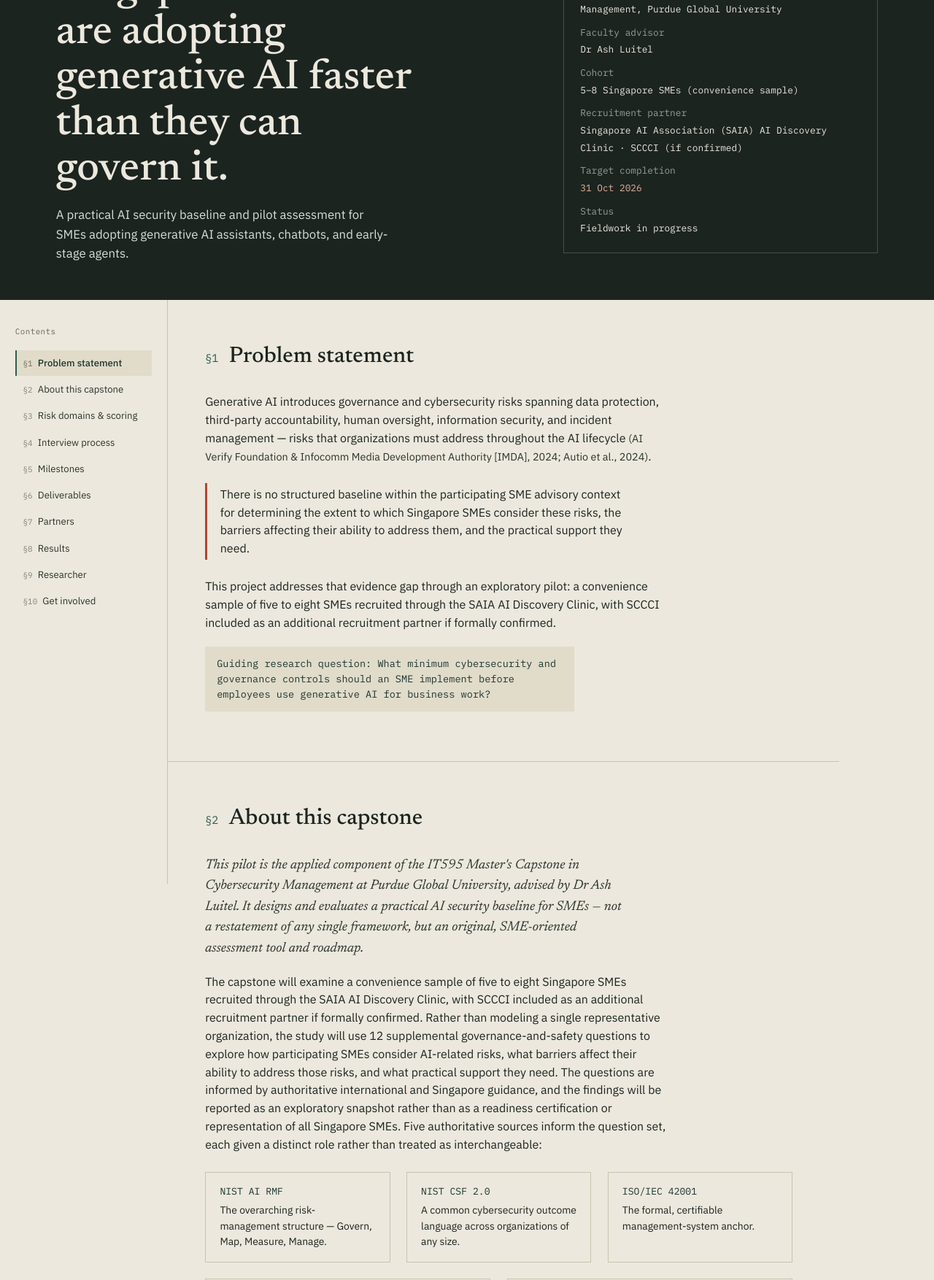
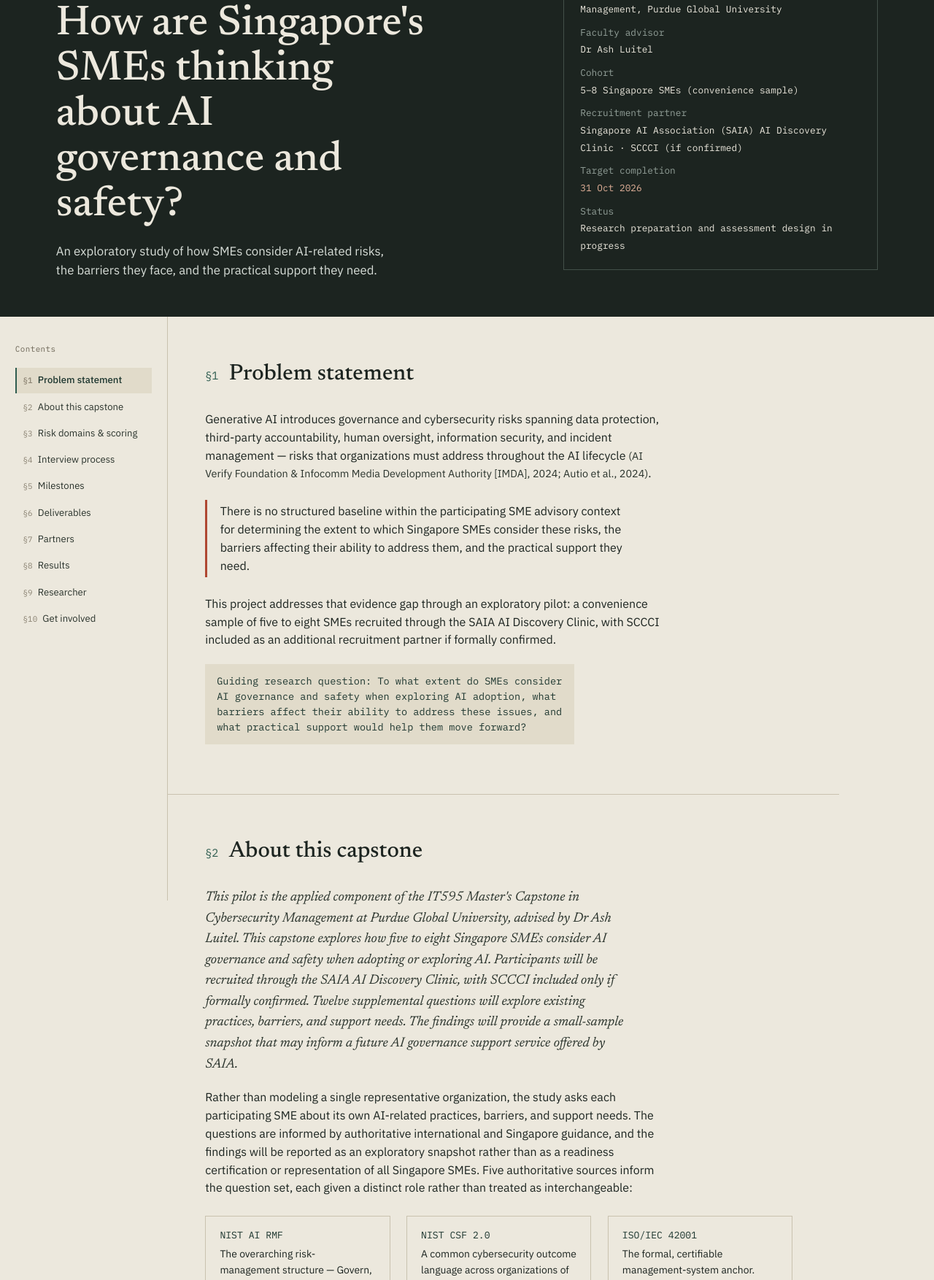
Before and after one commit to jedisecure/CAPSTONE-AI-Governance-SME, a plain HTML site: page index.html in a window 1280 px wide. Shown: the part 248-2002 px from the top of the page at 73% size. Drawn offline with Linux system fonts and the light colour scheme.

Commit message:
Add files via upload

```diff
--- a/index.html
+++ b/index.html
@@ -515,8 +515,8 @@
   </div>
   <div class="hero-grid">
     <div>
-      <h1>Singapore's SMEs are adopting generative AI faster than they can govern it.</h1>
-      <p class="hero-sub">A practical AI security baseline and pilot assessment for SMEs adopting generative AI assistants, chatbots, and early-stage agents.</p>
+      <h1>How are Singapore's SMEs thinking about AI governance and safety?</h1>
+      <p class="hero-sub">An exploratory study of how SMEs consider AI-related risks, the barriers they face, and the practical support they need.</p>
     </div>
     <dl class="case-card">
       <dt>Lead researcher</dt>
@@ -532,7 +532,7 @@
       <dt>Target completion</dt>
       <dd class="deadline">31 Oct 2026</dd>
       <dt>Status</dt>
-      <dd>Fieldwork in progress</dd>
+      <dd>Research preparation and assessment design in progress</dd>
     </dl>
   </div>
 </header>
@@ -563,13 +563,13 @@
         <p>There is no structured baseline within the participating SME advisory context for determining the extent to which Singapore SMEs consider these risks, the barriers affecting their ability to address them, and the practical support they need.</p>
       </div>
       <p>This project addresses that evidence gap through an exploratory pilot: a convenience sample of five to eight SMEs recruited through the SAIA AI Discovery Clinic, with SCCCI included as an additional recruitment partner if formally confirmed.</p>
-      <p class="rq-line">Guiding research question: What minimum cybersecurity and governance controls should an SME implement before employees use generative AI for business work?</p>
+      <p class="rq-line">Guiding research question: To what extent do SMEs consider AI governance and safety when exploring AI adoption, what barriers affect their ability to address these issues, and what practical support would help them move forward?</p>
     </section>
 
     <section id="capstone">
       <div class="sec-head"><span class="sec-num">§2</span><h2>About this capstone</h2></div>
-      <p class="lede">This pilot is the applied component of the IT595 Master's Capstone in Cybersecurity Management at Purdue Global University, advised by Dr Ash Luitel. It designs and evaluates a practical AI security baseline for SMEs — not a restatement of any single framework, but an original, SME-oriented assessment tool and roadmap.</p>
-      <p>The capstone will examine a convenience sample of five to eight Singapore SMEs recruited through the SAIA AI Discovery Clinic, with SCCCI included as an additional recruitment partner if formally confirmed. Rather than modeling a single representative organization, the study will use 12 supplemental governance-and-safety questions to explore how participating SMEs consider AI-related risks, what barriers affect their ability to address those risks, and what practical support they need. The questions are informed by authoritative international and Singapore guidance, and the findings will be reported as an exploratory snapshot rather than as a readiness certification or representation of all Singapore SMEs. Five authoritative sources inform the question set, each given a distinct role rather than treated as interchangeable:</p>
+      <p class="lede">This pilot is the applied component of the IT595 Master's Capstone in Cybersecurity Management at Purdue Global University, advised by Dr Ash Luitel. This capstone explores how five to eight Singapore SMEs consider AI governance and safety when adopting or exploring AI. Participants will be recruited through the SAIA AI Discovery Clinic, with SCCCI included only if formally confirmed. Twelve supplemental questions will explore existing practices, barriers, and support needs. The findings will provide a small-sample snapshot that may inform a future AI governance support service offered by SAIA.</p>
+      <p>Rather than modeling a single representative organization, the study asks each participating SME about its own AI-related practices, barriers, and support needs. The questions are informed by authoritative international and Singapore guidance, and the findings will be reported as an exploratory snapshot rather than as a readiness certification or representation of all Singapore SMEs. Five authoritative sources inform the question set, each given a distinct role rather than treated as interchangeable:</p>
       <div class="role-grid">
         <div class="role-card"><span class="role-name">NIST AI RMF</span><p>The overarching risk-management structure — Govern, Map, Measure, Manage.</p></div>
         <div class="role-card"><span class="role-name">NIST CSF 2.0</span><p>A common cybersecurity outcome language across organizations of any size.</p></div>
@@ -641,6 +641,7 @@
           </tbody>
         </table>
       </div>
+      <div class="qual-note">The 0–3 rubric is a project-developed method for organizing reported practices against defined evidence criteria. It is informed by the referenced frameworks; it is not an official scoring system issued or validated by those organizations. Scores do not establish compliance, certify readiness, or verify control effectiveness. Unknown or insufficient information is recorded separately from an absent practice.</div>
       <p style="margin-top:1.4rem;"><a href="SME_AI_Governance_Cybersecurity_Design_Matrix.xlsx" download>Download the full assessment instrument (.xlsx)</a> — the question guide, per-SME interview tabs, and the auto-scoring logic behind this section.</p>
     </section>
 
@@ -759,7 +760,7 @@
 
     <section id="results">
       <div class="sec-head"><span class="sec-num">§8</span><h2>Results</h2></div>
-      <p>Fieldwork is underway; aggregate results will be published here once scoring is complete.</p>
+      <p>Findings will be added after participant interviews and analysis are completed. Results will be reported in aggregate, with no individual SMEs publicly identified or ranked.</p>
       <div class="results-shell">
         <p><strong>SME-level:</strong> completed scores, average score, % of maximum, and a maturity label (Not assessed until an SME's interview is coded).</p>
         <p><strong>Domain-level:</strong> average score across the cohort for each of the ten domains, plus a distribution across 0, 1, and 2–3.</p>
@@ -777,7 +778,7 @@
         </div>
         <div>
           <p class="role-line">MARIA SINGH — LEAD RESEARCHER, AI GOVERNANCE &amp; CYBERSECURITY · IT595 MASTER'S CAPSTONE IN CYBERSECURITY MANAGEMENT, PURDUE GLOBAL UNIVERSITY</p>
-          <p>Maria Singh leads this pilot study on AI governance and cybersecurity readiness among Singapore SMEs, undertaken as her IT595 Master's Capstone in Cybersecurity Management at Purdue Global University under faculty advisor Dr Ash Luitel. Her work translates NIST, ISO/IEC 42001, OWASP, and Singapore's AI Verify/IMDA guidance into a practical, sector-specific baseline that fits how small and medium enterprises actually operate.</p>
+          <p>Maria Singh leads this exploratory pilot study on how Singapore SMEs consider AI governance and safety, undertaken as her IT595 Master's Capstone in Cybersecurity Management at Purdue Global University under faculty advisor Dr Ash Luitel. Her work draws on NIST, ISO/IEC 42001, OWASP, and Singapore's AI Verify/IMDA guidance to inform a set of governance-and-safety interview questions for small and medium enterprises.</p>
         </div>
       </div>
     </section>
```
